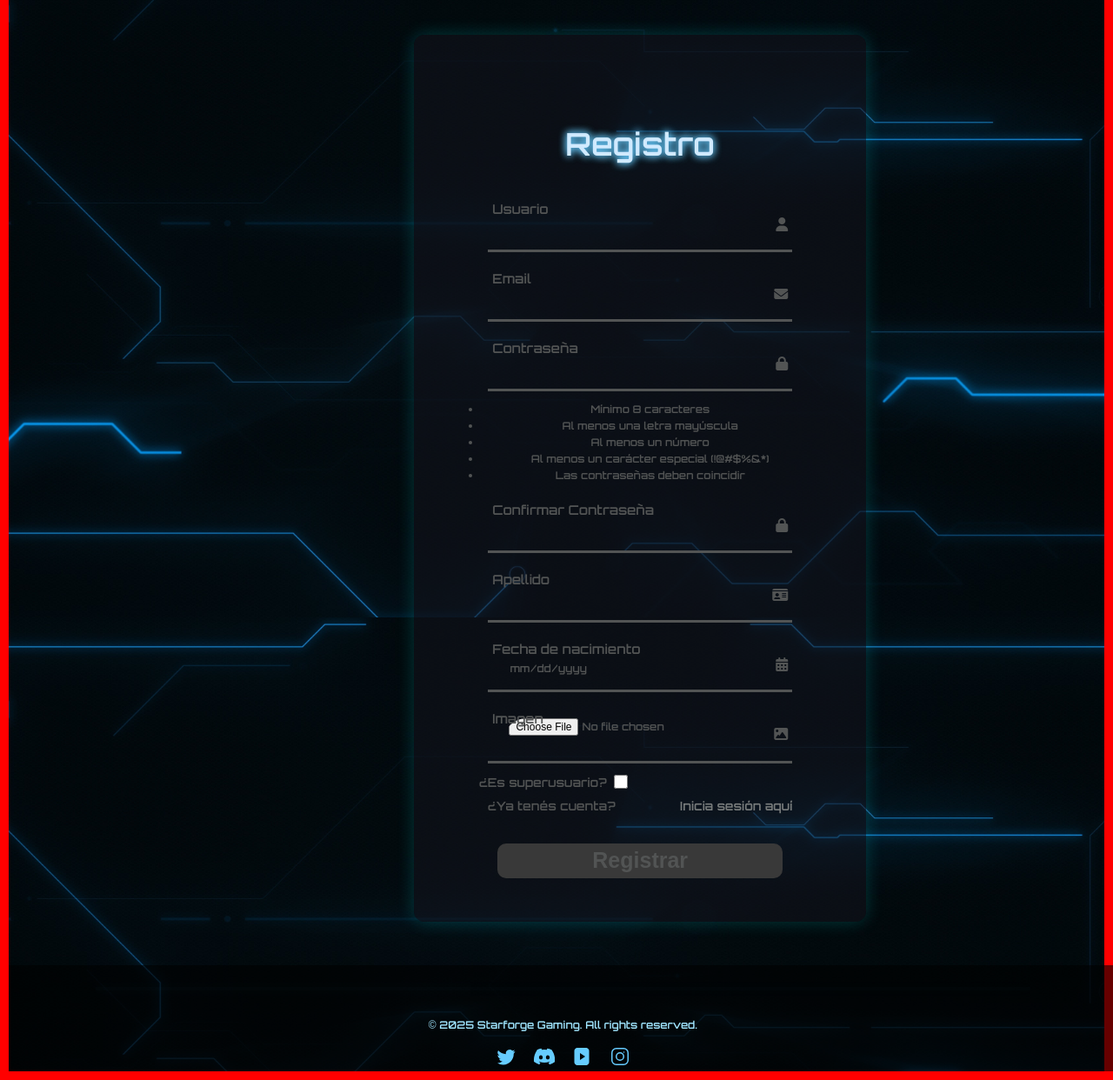
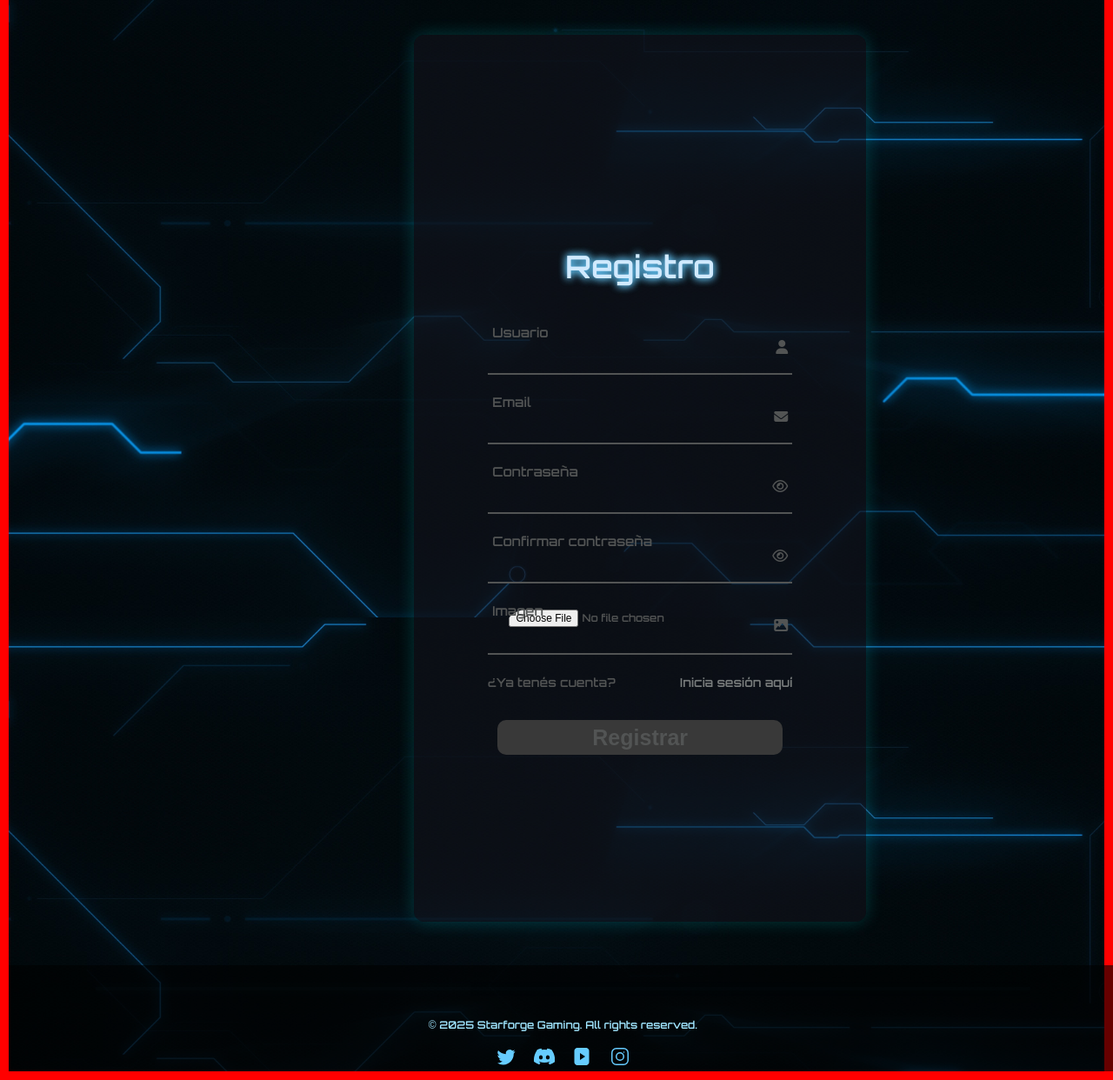
Before and after one commit to GabrielGonzalezBotto/blog_videojuegos_django, a Django app: page /usuarios/registro/ in a window 1280 px wide. Shown: the part 90-1332 px from the top of the page at 87% size. Run offline with Django 5.2, Linux system fonts and the light colour scheme; some libraries are stand-ins or nearby versions.

Commit message:
modificaciones en urls, forms y registro,html

```diff
--- a/blog_videojuegos/blog_videojuegos/urls.py
+++ b/blog_videojuegos/blog_videojuegos/urls.py
@@ -21,6 +21,6 @@ urlpatterns = [
     path('admin/', admin.site.urls),
     path('', include('inicio.urls')),
     path('blog/', include('blog.urls')),
-    path('buscador', include('buscador.urls')),
+    path('buscador/', include('buscador.urls')),
     path('usuarios/', include('usuarios.urls')),
 ]
--- a/blog_videojuegos/usuarios/forms.py
+++ b/blog_videojuegos/usuarios/forms.py
@@ -5,16 +5,7 @@ from .models import Usuario
 class RegistroForm(UserCreationForm):
     class Meta:
         model = Usuario
-        fields = ['username', 'email']
-
-    def __init__(self, *args, **kwargs):
-        super().__init__(*args, **kwargs)
-        self.fields['username'].widget.attrs.update({'placeholder': 'Nombre de usuario'})
-        self.fields['email'].widget.attrs.update({'placeholder': 'Correo electrónico'})
-        if 'password1' in self.fields:
-            self.fields['password1'].widget.attrs.update({'placeholder': 'Contraseña'})
-        if 'password2' in self.fields:
-            self.fields['password2'].widget.attrs.update({'placeholder': 'Repetir contraseña'})
+        fields = ['username', 'email', 'password1', 'password2', ]
 
 
 class LoginForm(AuthenticationForm):
--- a/blog_videojuegos/usuarios/templates/usuarios/registro.html
+++ b/blog_videojuegos/usuarios/templates/usuarios/registro.html
@@ -26,31 +26,82 @@
             <span><h2 class="login-title">Registro</h2></span>
 
             <!-- Usuario -->
+
             <div class="input-box">
+                <label for="{{ form.username.id_for_label
+                }}">Usuario</label>
+                <input type="text" name="{{ form.username.html_name}}"
+                                    id="{{ form.username.id_for_label}}"
+                                    value="{{ form.username.value|default_if_none:'' }}" >
+                <span class="icon"><i class="fa-solid fa-user"></i></span>
+                {% if form.username.error %}
+                <div class="invalid-feedback d-block">
+                    {{form.username.errors|striptags }}
+                </div>
+                {% endif %}
+                <div class="input-line"></div>
+            </div>
+
+
+            <!--<div class="input-box">
                 <span class="icon"><i class="fa-solid fa-user"></i></span>
                 <input type="text" name="username" required value="{{ request.POST.username }}" required>
                 <label>Usuario</label>
                 <div class="input-line"></div>
+            </div>-->
+
+            <!-- Email -->
+
+            <div class="input-box">
+                <label for="{{ form.email.id_for_label
+                }}">Email</label>
+                <input type="text" name="{{ form.email.html_name}}"
+                                    id="{{ form.email.id_for_label}}"
+                                    value="{{ form.email.value|default_if_none:'' }}" >
+                <span class="icon"><i class="fa-solid fa-envelope"></i></span>
+                {% if form.email.error %}
+                <div class="invalid-feedback d-block">
+                    {{form.email.errors|striptags }}
+                </div>
+                {% endif %}
+                <div class="input-line"></div>
             </div>
 
-            <!-- Email -->
-            <div class="input-box">
+            <!--<div class="input-box">
                 <span class="icon"><i class="fa-solid fa-envelope"></i></span>
                 <input type="email" name="email" required value="{{ request.POST.email }}" required>
                 <label>Email</label>
                 <div class="input-line"></div>
+            </div>-->
+
+            <!-- Contraseña -->
+
+            <div class="input-box">
+                <label for="{{ form.password1.id_for_label
+                }}">Contraseña</label>
+                <input type="password" name="{{ form.password1.html_name}}"
+                                    id="{{ form.password1.id_for_label}}"
+                                    value="{{ form.password1.value|default_if_none:'' }}" >
+                <span class="icon" onclick="togglePassword('{{ form.password1.id_for_label }}')">
+                    <i class="fa fa-eye" id="icon-{{ form.password1.id_for_label }}"></i>
+                </span>
+                {% if form.password1.error %}
+                <div class="invalid-feedback d-block">
+                    {{form.password1.errors|striptags }}
+                </div>
+                {% endif %}
+                <div class="input-line"></div>
             </div>
 
-            <!-- Contraseña -->
-            <div class="input-box">
+            <!--<div class="input-box">
                 <span class="icon"><i class="fa-solid fa-lock"></i></span>
                 <input type="password" name="password" id="password" required>
                 <label>Contraseña</label>
                 <div class="input-line"></div>
-            </div>
+            </div>-->
 
             <!-- Requisitos de contraseña -->
-            <div class="password-requisitos">
+            <!--<div class="password-requisitos">
                 <ul>
                     <li id="req-length">Mínimo 8 caracteres</li>
                     <li id="req-uppercase">Al menos una letra mayúscula</li>
@@ -58,31 +109,33 @@
                     <li id="req-special">Al menos un carácter especial (!@#$%&*)</li>
                     <li id="req-match">Las contraseñas deben coincidir</li>
                 </ul>
+            </div>-->
+
+            <!-- Confirmar contraseña -->
+
+            <div class="input-box">
+                <label for="{{ form.password2.id_for_label
+                }}">Confirmar contraseña</label>
+                <input type="password" name="{{ form.password2.html_name}}"
+                                    id="{{ form.password2.id_for_label}}"
+                                    value="{{ form.password2.value|default_if_none:'' }}" >
+                <span class="icon" onclick="togglePassword('{{ form.password2.id_for_label }}')">
+                    <i class="fa fa-eye" id="icon-{{ form.password2.id_for_label }}"></i>
+                </span>
+                {% if form.password2.error %}
+                <div class="invalid-feedback d-block">
+                    {{form.password2.errors|striptags }}
+                </div>
+                {% endif %}
+                <div class="input-line"></div>
             </div>
 
-            <!-- Confirmar contraseña -->
-            <div class="input-box">
+            <!--<div class="input-box">
                 <span class="icon"><i class="fa-solid fa-lock"></i></span>
                 <input type="password" name="confirmar_password" id="confirmar_password" required>
                 <label>Confirmar Contraseña</label>
                 <div class="input-line"></div>
-            </div>
-
-            <!-- Apellido -->
-            <div class="input-box">
-                <span class="icon"><i class="fa-solid fa-id-card"></i></span>
-                <input type="text" name="apellido" value="{{ request.POST.apellido }}" required>
-                <label>Apellido</label>
-                <div class="input-line"></div>
-            </div>
-
-            <!-- Fecha de nacimiento -->
-            <div class="input-box">
-                <span class="icon"><i class="fa-solid fa-calendar-days"></i></span>
-                <input type="date" name="fecha_nacimiento" value="{{ request.POST.fecha_nacimiento }}" required>
-                <label>Fecha de nacimiento</label>
-                <div class="input-line"></div>
-            </div>
+            </div>-->
 
             <!-- Imagen -->
             <div class="input-box">
@@ -102,12 +155,12 @@
             </div>
             <!--{% endif %}-->
 
-            <div class="superuser">
+            <!--<div class="superuser">
                 <label>
                     ¿Es superusuario?
                     <input type="checkbox" name="superuser" id="superuser">
                 </label>
-            </div>
+            </div>-->
 
             <div class="account">
                 <label>
```
